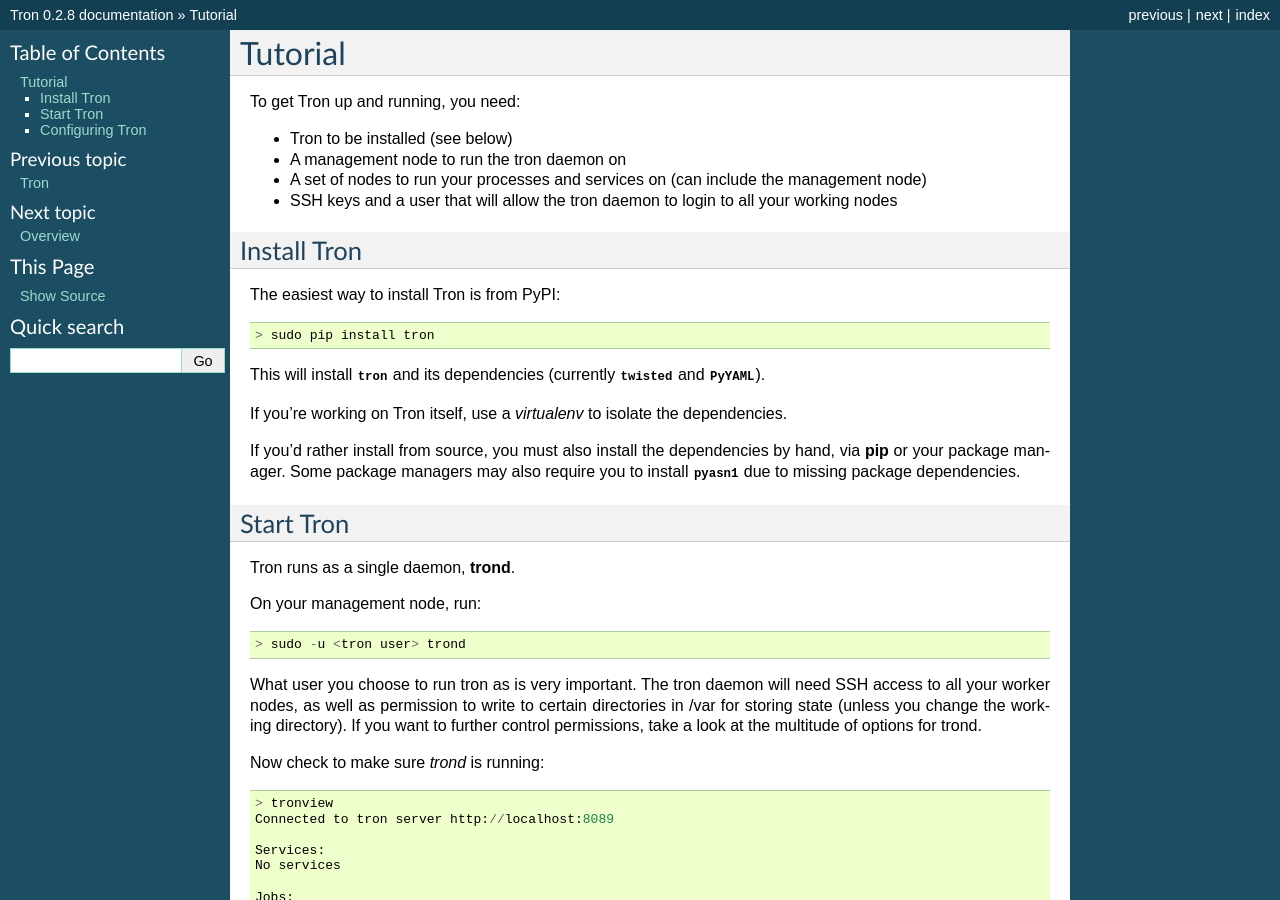
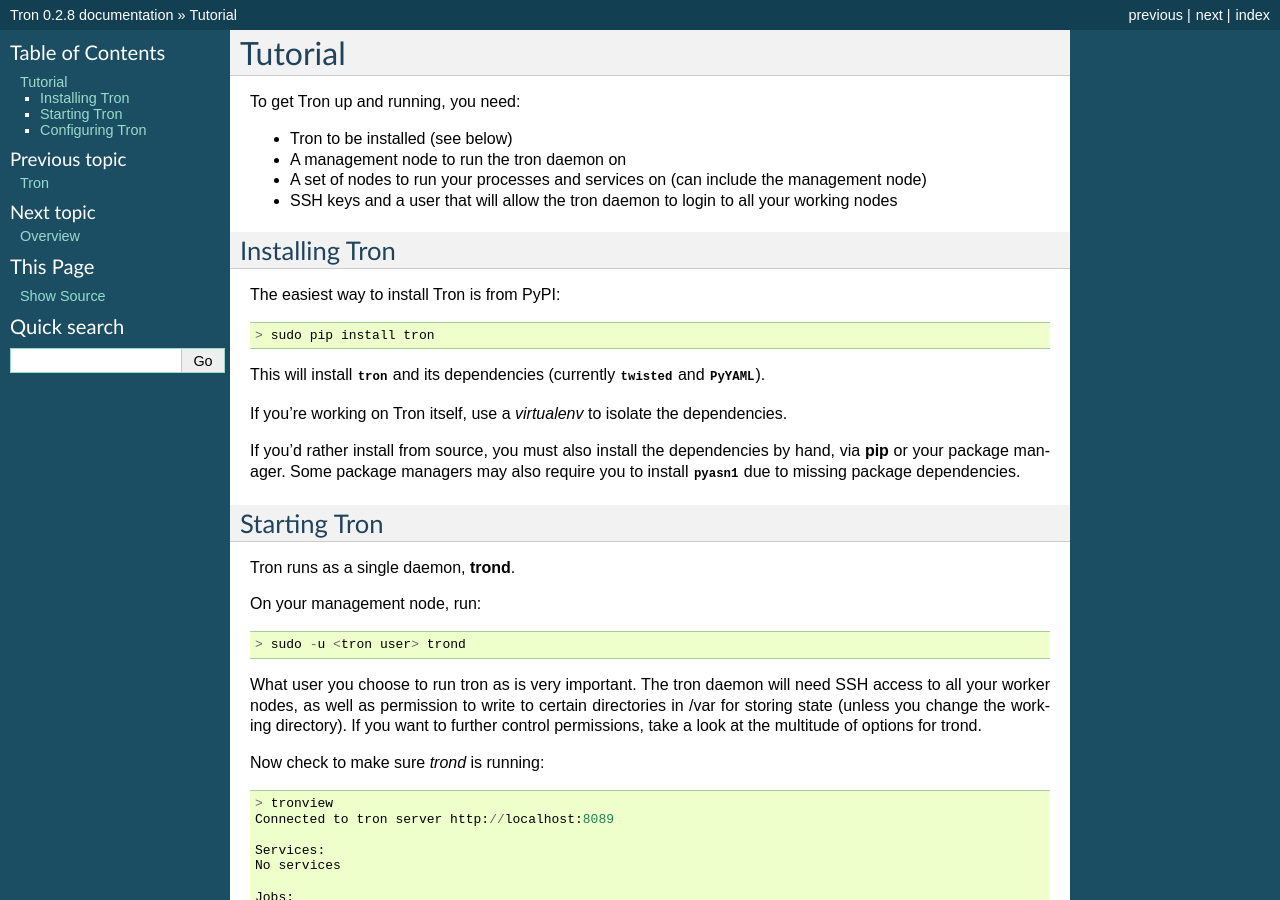
Before and after one commit to Yelp/Tron, a Sphinx documentation site: the page built from docs/tutorial.rst, in a window 1280 px wide and 900 px high. Built offline with Sphinx 7.4.7, drawn with Linux system fonts in a browser that asks for light colours.

Commit message:
Participlized tutorial headings

```diff
--- a/docs/tutorial.rst
+++ b/docs/tutorial.rst
@@ -10,8 +10,9 @@ To get Tron up and running, you need:
 * SSH keys and a user that will allow the tron daemon to login to all your
   working nodes
 
-Install Tron
--------------
+Installing Tron
+---------------
+
 The easiest way to install Tron is from PyPI::
 
     > sudo pip install tron
@@ -27,8 +28,8 @@ by hand, via :command:`pip` or your package manager. Some package managers
 may also require you to install :py:mod:`pyasn1` due to missing package
 dependencies.
 
-Start Tron
------------
+Starting Tron
+-------------
 
 Tron runs as a single daemon, :command:`trond`.
 
```
